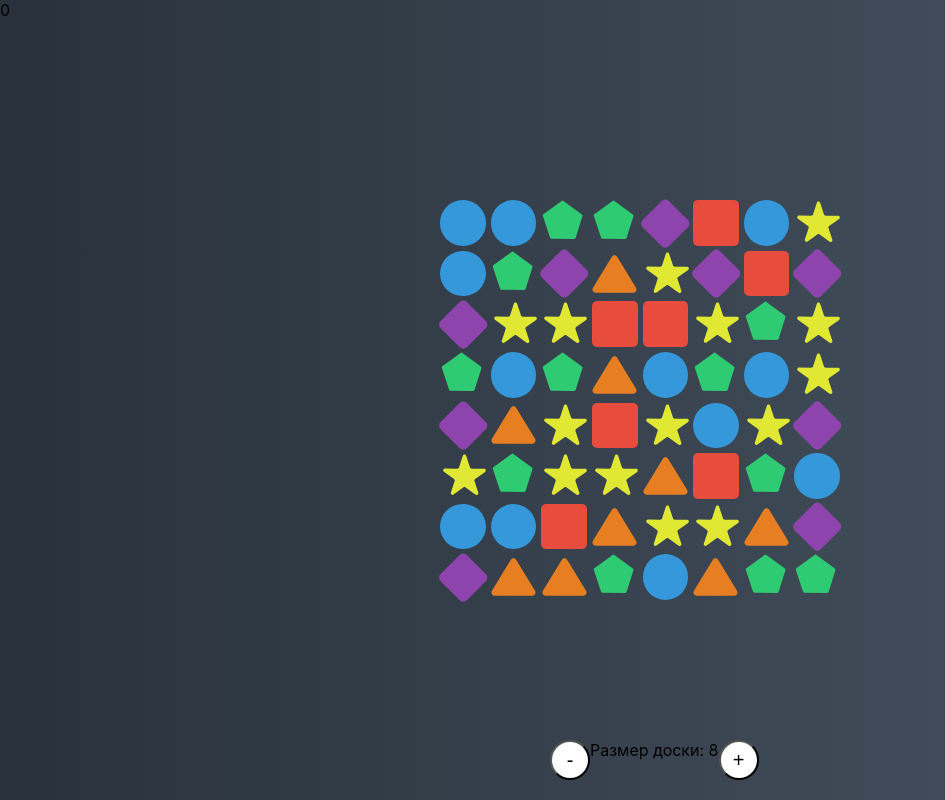
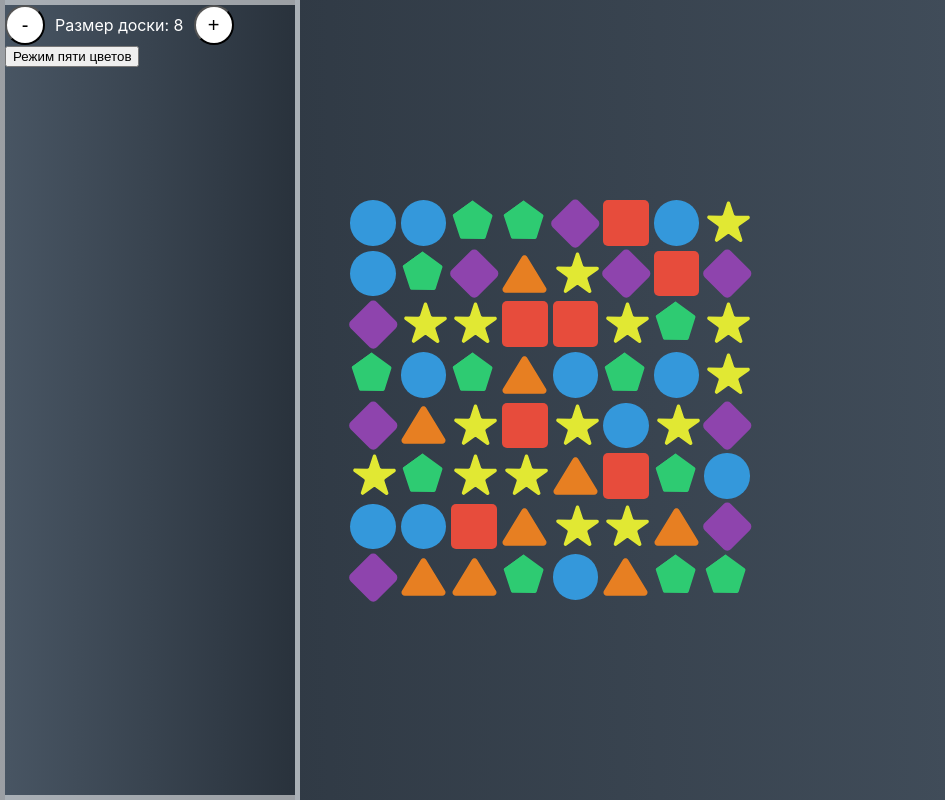
Before and after one commit to aavoronov/three, a Next.js app: page / in a window 1280 px wide. Shown: the whole page, without its empty margins (0-945 px from the left). Built offline with nearby package versions, Linux system fonts and the light colour scheme.

Commit message:
gamemodes

```diff
--- a/pages/index.js
+++ b/pages/index.js
@@ -1,11 +1,12 @@
 //TODO режим максимального счета за время
 //TODO режим максимального счета за ходы
-//TODO режим несвободных ходов
+//TODO режим свободных ходов
 //TODO режим разного веса фигур
 //TODO режим двух игроков
-//TODO счет ходов
-//TODO починить счет
-//TODO формат времени
+//DONE режим пяти цветов
+//DONE счет ходов
+//DONE починить счет
+//DONE формат времени
 
 // import "./index.css";
 import React, { useState, useEffect } from "react";
@@ -79,7 +80,13 @@ import React, { useState, useEffect } from "react";
 // ];
 
 // const boardSize = 8;
+// const classes = () =>
+//   gamemode === "fiveColors"
+//     ? ["square", "diamond", "circle", "triangle", "pentagon", "star"]
+//     : ["square", "diamond", "circle", "triangle", "pentagon"];
+
 const classes = ["square", "diamond", "circle", "triangle", "pentagon", "star"];
+const classesFiveColors = ["square", "diamond", "circle", "triangle", "pentagon"];
 
 const App = () => {
   const [currentPieces, setCurrentPieces] = useState([]);
@@ -90,12 +97,15 @@ const App = () => {
   const [movesMade, setMovesMade] = useState(0);
   const [count, setCount] = useState(0);
   const [timeElapsed, setTimeElapsed] = useState(0);
+  const [gamemode, setGamemode] = useState("regular");
 
   const rowGeneral = (i) => [...Array(boardSize)].map((item, index) => i + index);
   const columnGeneral = (i) => [...Array(boardSize)].map((item, index) => i + index * boardSize);
 
   const getRandomPiece = () => {
-    return classes[Math.floor(Math.random() * classes.length)];
+    return gamemode === "fiveColors"
+      ? classesFiveColors[Math.floor(Math.random() * classesFiveColors.length)]
+      : classes[Math.floor(Math.random() * classes.length)];
   };
 
   const populateBoard = () => {
@@ -290,7 +300,7 @@ const App = () => {
   useEffect(() => {
     populateBoard();
     // console.log(currentPieces);
-  }, [boardSize]);
+  }, [boardSize, gamemode]);
 
   useEffect(() => {
     const timeIncrement = setInterval(() => {
@@ -345,14 +355,80 @@ const App = () => {
 
   return (
     <div className='App'>
+      <div className='controlPanel'>
+        <div className='boardSizeBtns'>
+          <button
+            className='boardSizeBtn'
+            onClick={() => {
+              if (sizeHasChanged) {
+                boardSize != 5 && setBoardSize(boardSize - 1);
+              } else {
+                if (window.confirm("Изменить размер доски? Счет будет обнулен") && boardSize != 5) {
+                  setBoardSize(boardSize - 1);
+                  setSizeHasChanged(true);
+                  setMovesMade(0);
+                  setCount(0);
+                }
+              }
+            }}>
+            -
+          </button>
+          <span>Размер доски: {boardSize}</span>
+          <button
+            className='boardSizeBtn'
+            onClick={() => {
+              if (sizeHasChanged) {
+                setBoardSize(boardSize + 1);
+              } else {
+                if (window.confirm("Изменить размер доски? Счет будет обнулен")) {
+                  setBoardSize(boardSize + 1);
+                  setSizeHasChanged(true);
+                  setMovesMade(0);
+                  setCount(0);
+                }
+              }
+            }}>
+            +
+          </button>
+          {/* <button
+          onClick={() => {
+            setFreeMode(!freeMode);
+          }}>
+          Свободный режим: {freeMode ? "включен" : "выключен"}
+        </button> */}
+        </div>
+        <button
+          onClick={() => {
+            if (window.confirm("Сменить режим? Счет будет обнулен")) {
+              setGamemode(gamemode === "regular" ? "fiveColors" : "regular");
+              setMovesMade(0);
+              setCount(0);
+            }
+          }}>
+          {gamemode === "regular" ? "Режим пяти цветов" : "Обычный режим"}
+        </button>
+      </div>
       {movesMade && (
         <div className='stats'>
-          <span> Счет: {count}</span>
+          <span>Режим: {gamemode === "regular" ? "обычный" : gamemode === "fiveColors" ? "пять цветов" : null}</span>
           <span>
-            Время: {Math.floor(timeElapsed / 60)}:{timeElapsed % 60 < 10 && 0}
+            Счет: {count}
+            {count > 1000 && ". Сумасшедший!"}
+          </span>
+          <span
+            onClick={() => {
+              setMovesMade(movesMade + 20);
+            }}>
+            Время: {timeElapsed >= 3600 && Math.floor(timeElapsed / 3600) + ":"}
+            {timeElapsed % 3600 < 600 && 0}
+            {Math.floor((timeElapsed % 3600) / 60)}:{timeElapsed % 60 < 10 && 0}
             {timeElapsed % 60}
+            {timeElapsed > 3600 && ". Безумец!"}
           </span>
-          <span>Ходов сделано: {movesMade} </span>
+          <span>
+            Ходов сделано: {movesMade}
+            {movesMade > 100 && ". Невероятно!"}
+          </span>
         </div>
       )}
       <div
@@ -381,42 +457,22 @@ const App = () => {
         ))}
         {/* <PopulateBoard /> */}
       </div>
-      <div className='boardSizeBtns'>
-        <button
-          className='boardSizeBtn'
-          onClick={() => {
-            sizeHasChanged
-              ? boardSize != 5 && setBoardSize(boardSize - 1)
-              : window.confirm("Изменить размер доски? Счет будет обнулен") && boardSize != 5 && setBoardSize(boardSize - 1);
-            setSizeHasChanged(true);
-            setMovesMade(0);
-          }}>
-          -
-        </button>
-        <span>Размер доски: {boardSize}</span>
-        <button
-          className='boardSizeBtn'
-          onClick={() => {
-            sizeHasChanged
-              ? setBoardSize(boardSize + 1)
-              : window.confirm("Изменить размер доски? Счет будет обнулен") && setBoardSize(boardSize + 1);
-            setSizeHasChanged(true);
-            setMovesMade(0);
-          }}>
-          +
-        </button>
-        {/* <button
-          onClick={() => {
-            setFreeMode(!freeMode);
-          }}>
-          Свободный режим: {freeMode ? "включен" : "выключен"}
-        </button> */}
-      </div>
+
       <style jsx>{`
         .App {
           background: linear-gradient(90deg, #29323c 0%, #485563 100%);
           width: 100vw;
           height: 100vh;
+        }
+
+        .controlPanel {
+          position: absolute;
+          left: 0;
+          top: 0;
+          width: 300px;
+          height: 100vh;
+          background: linear-gradient(90deg, #485563 0%, #29323c 100%);
+          border: 5px solid #ffffff88;
         }
 
         .board {
@@ -426,7 +482,7 @@ const App = () => {
           /* max-height: 800px; */
           position: absolute;
           top: calc(50vh - 200px);
-          left: calc(50vw - 200px);
+          left: 350px;
           /* background-color: #fff; */
           display: grid;
           /* grid-template-columns: repeat(8, 1fr); */
@@ -520,11 +576,11 @@ const App = () => {
         }
 
         .boardSizeBtns {
-          position: absolute;
           bottom: 20px;
           left: calc(50vw - 90px);
           display: flex;
           flex-direction: row;
+          align-items: center;
         }
 
         .boardSizeBtn {
@@ -545,6 +601,8 @@ const App = () => {
         }
 
         .boardSizeBtns span {
+          color: white;
+          padding: 0 10px;
         }
 
         .stats {
```
